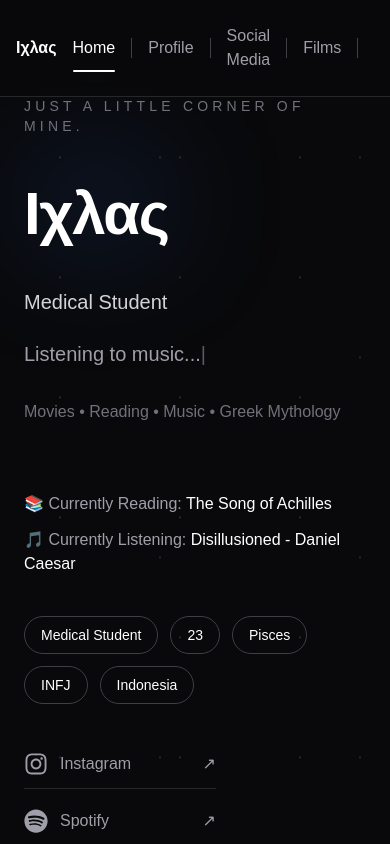
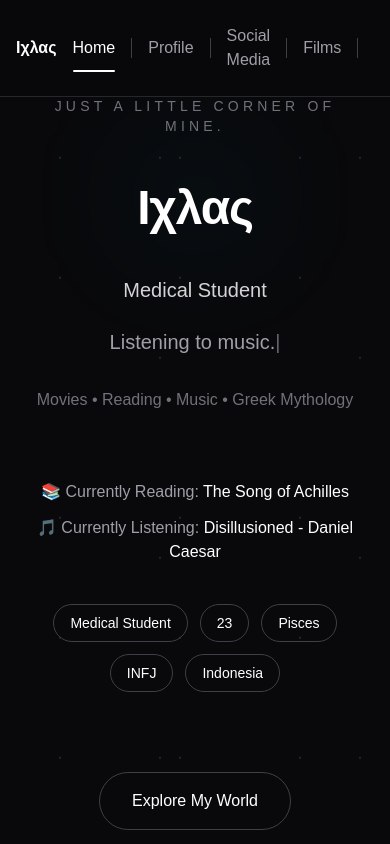
Before and after one commit to ikhlasabdi03-hash/Ikhlas, a Next.js app: page / in a window 390 px wide. Shown: the top 844 px of the page. Built offline with nearby package versions, Linux system fonts and the light colour scheme.

Commit message:
Optimize 2 hero for mobile

```diff
--- a/app/components/Hero.tsx
+++ b/app/components/Hero.tsx
@@ -45,19 +45,19 @@ export default function Hero() {
     <>
        <section
   id="home"
-  className="mx-auto flex min-h-screen max-w-6xl flex-col items-start justify-center gap-12 px-6 py-24 md:flex-row md:items-center md:justify-between md:px-8"
+  className="mx-auto flex min-h-screen max-w-6xl flex-col items-center justify-center gap-12 px-6 py-24 md:flex-row md:items-center md:justify-between md:px-8"
 >
 
-       <div className="max-w-xl space-y-6">
+       <div className="max-w-xl space-y-6 text-center md:text-left">
 
           <p className="text-sm uppercase tracking-[0.3em] text-zinc-500">
             Just a little corner of mine.
           </p>
 
          <div className="relative inline-block">
-  <div className="absolute inset-0 -z-10 rounded-full bg-blue-500/20 blur-3xl" />
+  <div className="absolute inset-0 -z-10 rounded-full bg-sky-400/10 blur-3xl" />
 
-  <h1 className="mt-6 text-6xl md:text-8xl font-extrabold tracking-tight transition-all duration-500 hover:-translate-y-1 hover:scale-105 hover:tracking-wider">
+  <h1 className="mt-6 text-5xl sm:text-6xl md:text-8xl font-extrabold tracking-tight transition-all duration-500 hover:-translate-y-1 hover:scale-105 hover:tracking-wider">
     Ιχλας
   </h1>
 </div>
@@ -77,7 +77,7 @@ export default function Hero() {
 
       </div>
 
-      <div className="mt-1 space-y-3 text-zinc-400">
+      <div className="mt-1 space-y-3 text-center md:text-left text-zinc-400">
 
         <p>
           📚 Currently Reading:
@@ -91,7 +91,7 @@ export default function Hero() {
 
       </div>
 
-      <div className="mt-10 flex flex-wrap gap-3 text-sm">
+      <div className="mt-10 flex flex-wrap gap-3 text-sm justify-center md:justify-start">
 
         <span className="rounded-full border border-zinc-700 px-4 py-2">
           Medical Student
@@ -117,7 +117,16 @@ export default function Hero() {
 
         </div>
 
-        <div className="space-y-5">
+<div className="pt-8 text-center md:text-left">
+  <a
+    href="#profile"
+    className="inline-block rounded-full border border-zinc-700 px-8 py-4 transition-all duration-300 hover:border-white hover:bg-white hover:text-black"
+  >
+    Explore My World
+  </a>
+</div>
+
+        <div className="hidden md:block space-y-5">
 
         {socialLinks.map((social) => (
          <a
@@ -141,21 +150,11 @@ export default function Hero() {
           </a>
         ))}
 
-        <div className="pt-6">
-    <a
-  href="#profile"
-  className="inline-block cursor-pointer rounded-full border border-zinc-700 px-8 py-4 transition-all duration-300 hover:border-white hover:bg-white hover:text-black"
->
-  Explore My World
-</a>
-
-
-      </div>
       </div>
 
       </section>
 
-<div className="-mt-28 pb-10 flex justify-center">
+<div className="hidden md:flex -mt-28 pb-10 justify-center">
   <motion.a
     href="#profile"
     animate={{ y: [0, 8, 0] }}
```
Also changed, not shown: app/page-backup.txt.
